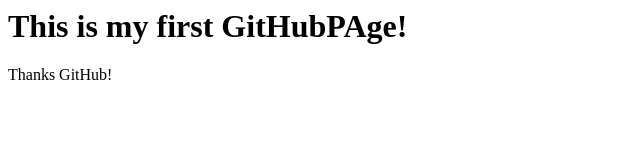
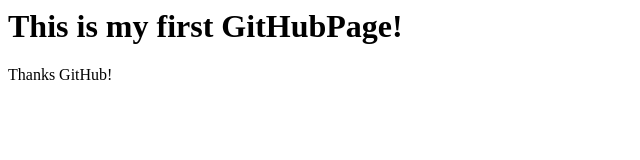
Before and after one commit to sandracostamartins/Scm_repository, a plain HTML site: page index.html in a window 1280 px wide. Shown: the full height of the page, 0-640 px from the left. Drawn offline with Linux system fonts and the light colour scheme.

Commit message:
Update index.html

```diff
--- a/index.html
+++ b/index.html
@@ -1,4 +1,4 @@
 <html>
-<h1> This is my first GitHubPAge!</h1>
+<h1> This is my first GitHubPage!</h1>
   <p> Thanks GitHub!</p>
 </html>
```
